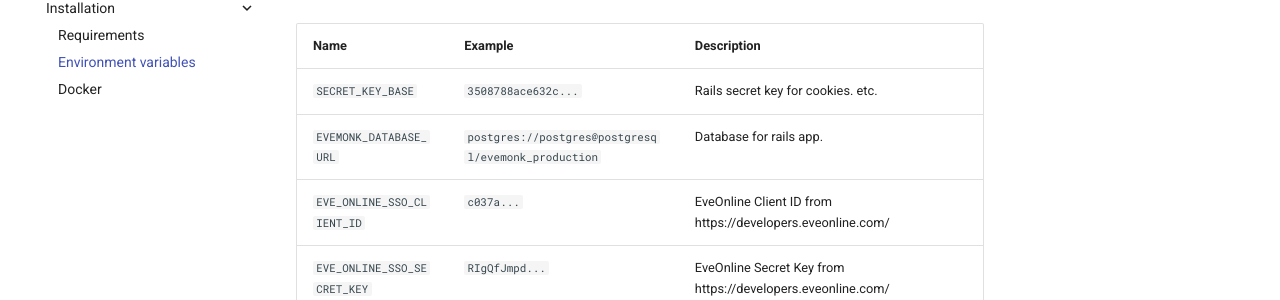
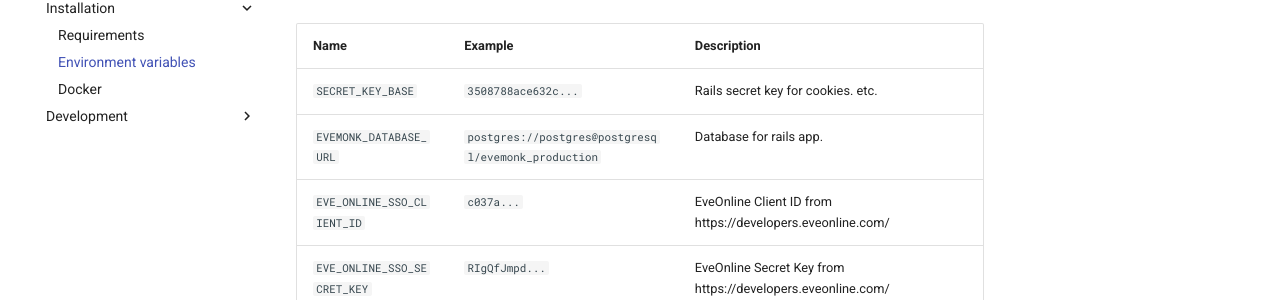
Before and after one commit to evemonk/docs, an MkDocs documentation site: the page built from docs/installation/env.md, in a window 1280 px wide. Shown: the part 157-457 px from the top of the page. Built offline with MkDocs 1.6.1 and Material for MkDocs 9.7.7, drawn with Linux system fonts in a browser that asks for light colours; comment, search, counter and statistics services are not loaded.

Commit message:
Add stubs

```diff
--- a/mkdocs.yml
+++ b/mkdocs.yml
@@ -13,6 +13,8 @@ nav:
     - Requirements: installation/requirements.md
     - Environment variables: installation/env.md
     - Docker: installation/docker.md
+  - Development:
+    - Architecture: development/architecture.md
+    - Docker images: development/docker_images.md
 
-theme:
-  name: 'material'
+theme: 'material'
```
Also changed, not shown: docs/development/architecture.md (added), docs/development/docker_images.md (added).
